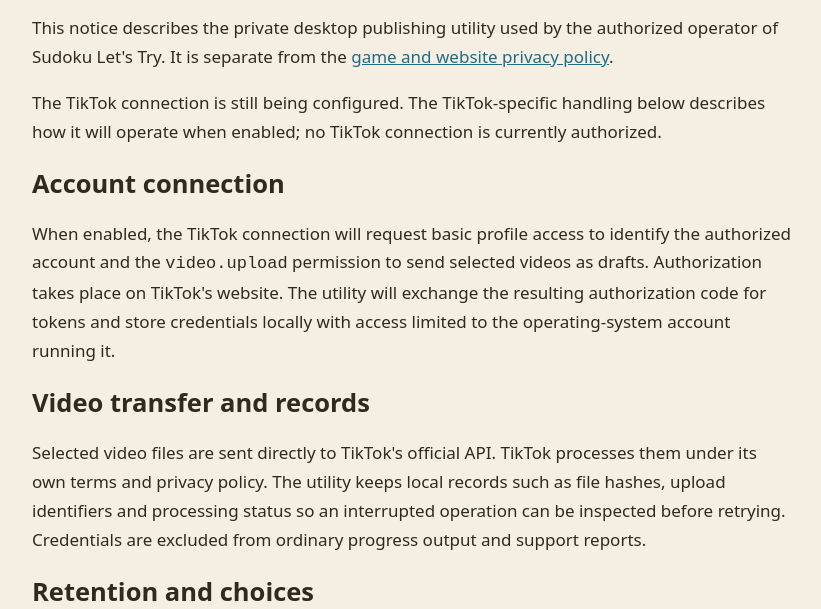
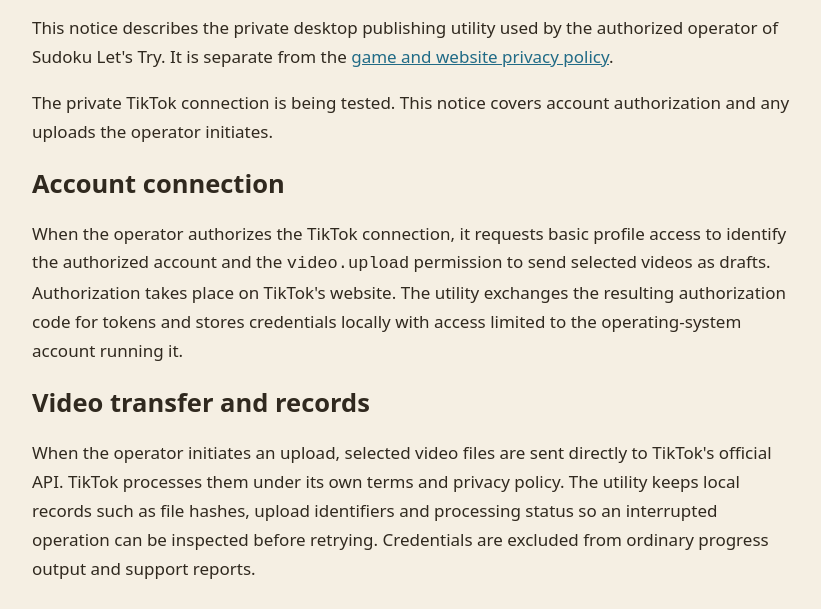
Before and after one commit to Joypace/sudoku-site, a website: page publisher/privacy/index.html in a window 1280 px wide. Shown: the part 187-796 px from the top of the page, without its empty margins (228-1049 px from the left). Drawn offline with Linux system fonts and the light colour scheme.

Commit message:
Clarify publisher privacy after TikTok authorization

```diff
--- a/publisher/privacy/index.html
+++ b/publisher/privacy/index.html
@@ -5,11 +5,11 @@
 <main><a href="/">Sudoku Let's Try</a><h1>Sudoku Social Publisher: privacy notice</h1>
 <p>Updated November 12, 2026.</p>
 <p>This notice describes the private desktop publishing utility used by the authorized operator of Sudoku Let's Try. It is separate from the <a href="/privacy/">game and website privacy policy</a>.</p>
-<p>The TikTok connection is still being configured. The TikTok-specific handling below describes how it will operate when enabled; no TikTok connection is currently authorized.</p>
+<p>The private TikTok connection is being tested. This notice covers account authorization and any uploads the operator initiates.</p>
 <h2>Account connection</h2>
-<p>When enabled, the TikTok connection will request basic profile access to identify the authorized account and the <code>video.upload</code> permission to send selected videos as drafts. Authorization takes place on TikTok's website. The utility will exchange the resulting authorization code for tokens and store credentials locally with access limited to the operating-system account running it.</p>
+<p>When the operator authorizes the TikTok connection, it requests basic profile access to identify the authorized account and the <code>video.upload</code> permission to send selected videos as drafts. Authorization takes place on TikTok's website. The utility exchanges the resulting authorization code for tokens and stores credentials locally with access limited to the operating-system account running it.</p>
 <h2>Video transfer and records</h2>
-<p>Selected video files are sent directly to TikTok's official API. TikTok processes them under its own terms and privacy policy. The utility keeps local records such as file hashes, upload identifiers and processing status so an interrupted operation can be inspected before retrying. Credentials are excluded from ordinary progress output and support reports.</p>
+<p>When the operator initiates an upload, selected video files are sent directly to TikTok's official API. TikTok processes them under its own terms and privacy policy. The utility keeps local records such as file hashes, upload identifiers and processing status so an interrupted operation can be inspected before retrying. Credentials are excluded from ordinary progress output and support reports.</p>
 <h2>Retention and choices</h2>
 <p>Local source videos, credentials and upload records remain until the operator removes them. Access can be revoked in TikTok's connected-app settings. Drafts or posts already transferred to TikTok must be managed or deleted in TikTok; deleting local files does not remove those copies.</p>
 <h2>Website and support</h2>
```
